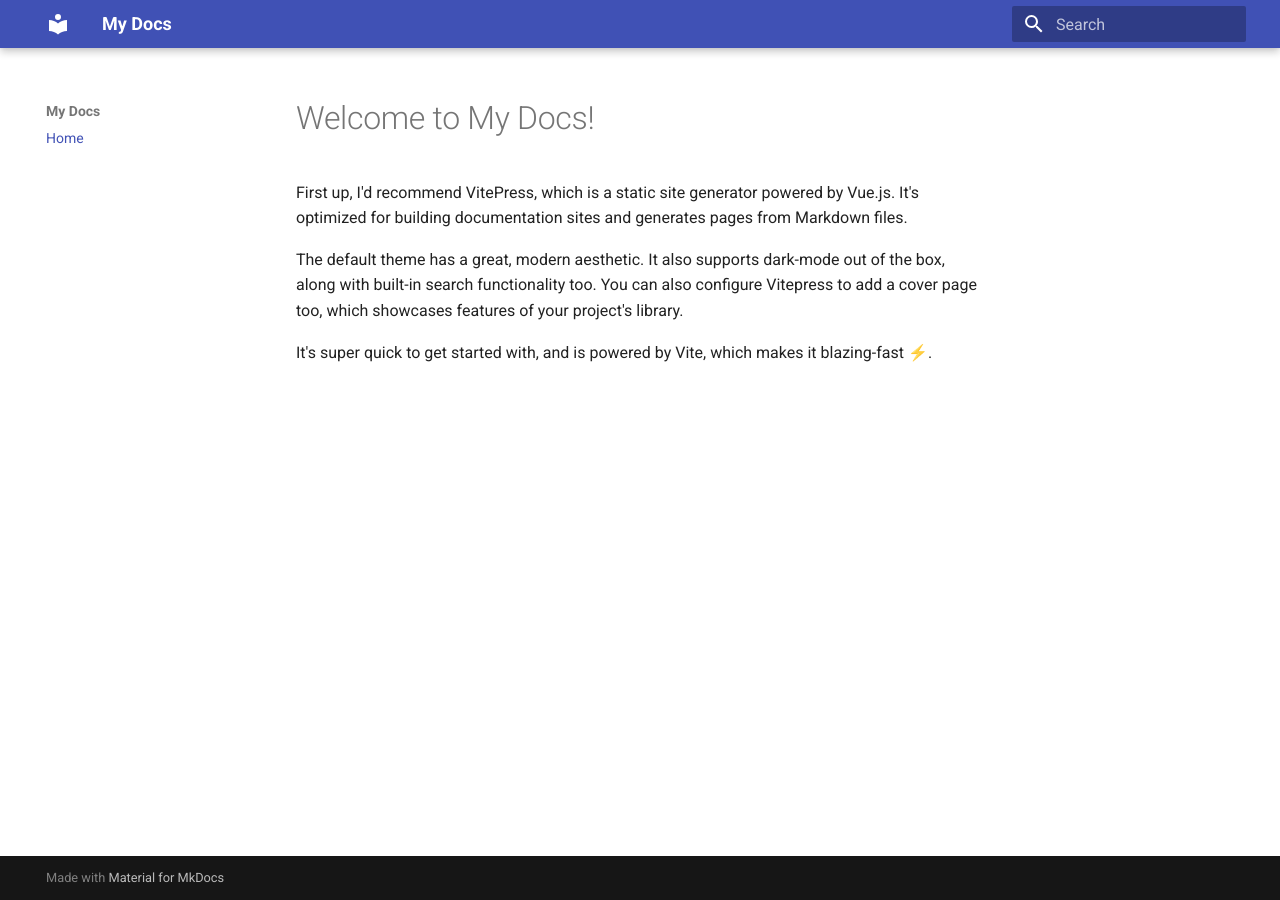
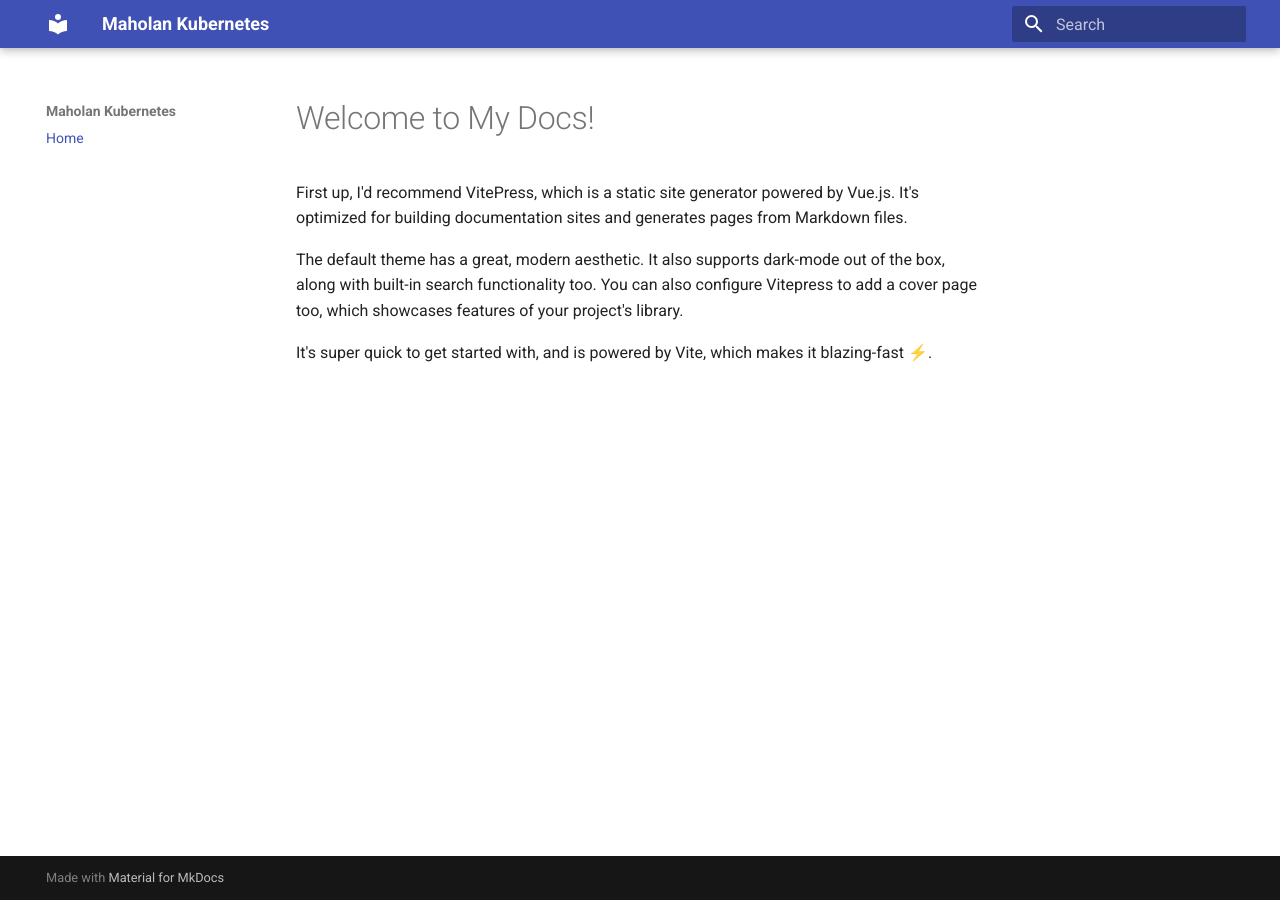
Before and after one commit to teeratem/docs, an MkDocs documentation site: the page built from docs/index.md, in a window 1280 px wide. Built offline with MkDocs 1.6.1 and Material for MkDocs 9.7.7, drawn with Linux system fonts in a browser that asks for light colours.

Commit message:
Change site name to Maholan Kubernetes

```diff
--- a/mkdocs.yml
+++ b/mkdocs.yml
@@ -1,4 +1,4 @@
-site_name: My Docs
+site_name: Maholan Kubernetes
 nav:
   - Home: index.md
 docs_dir: docs
```
